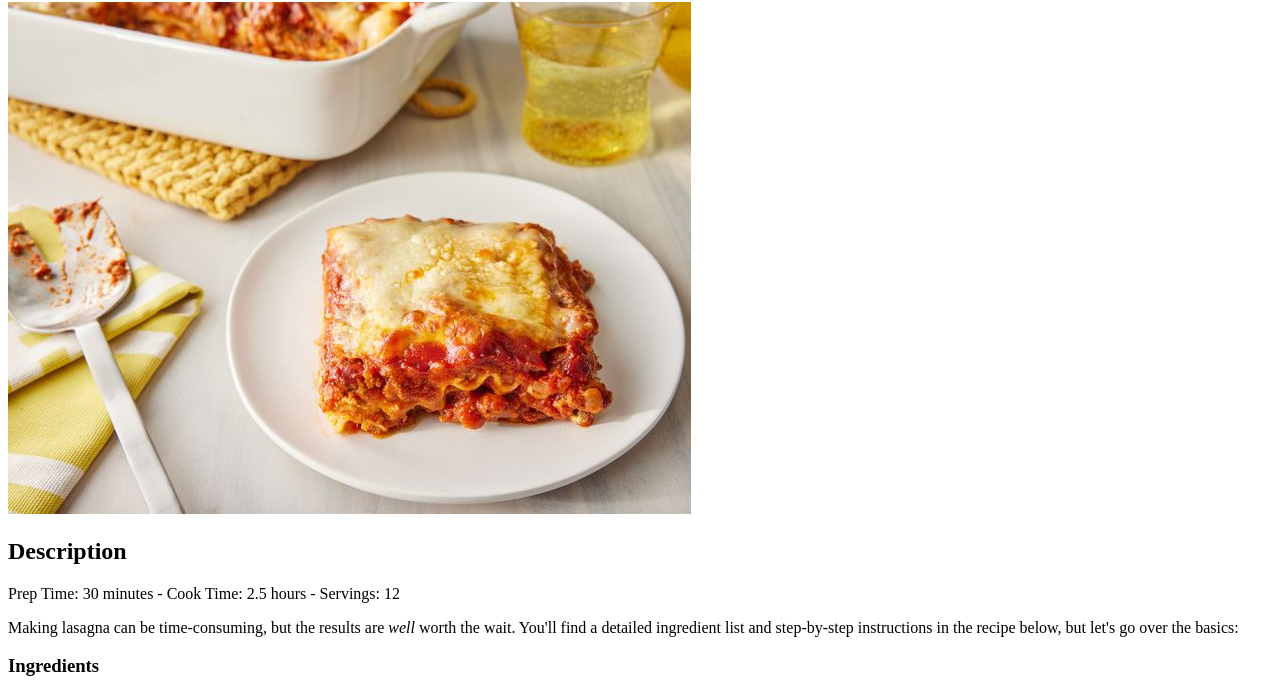
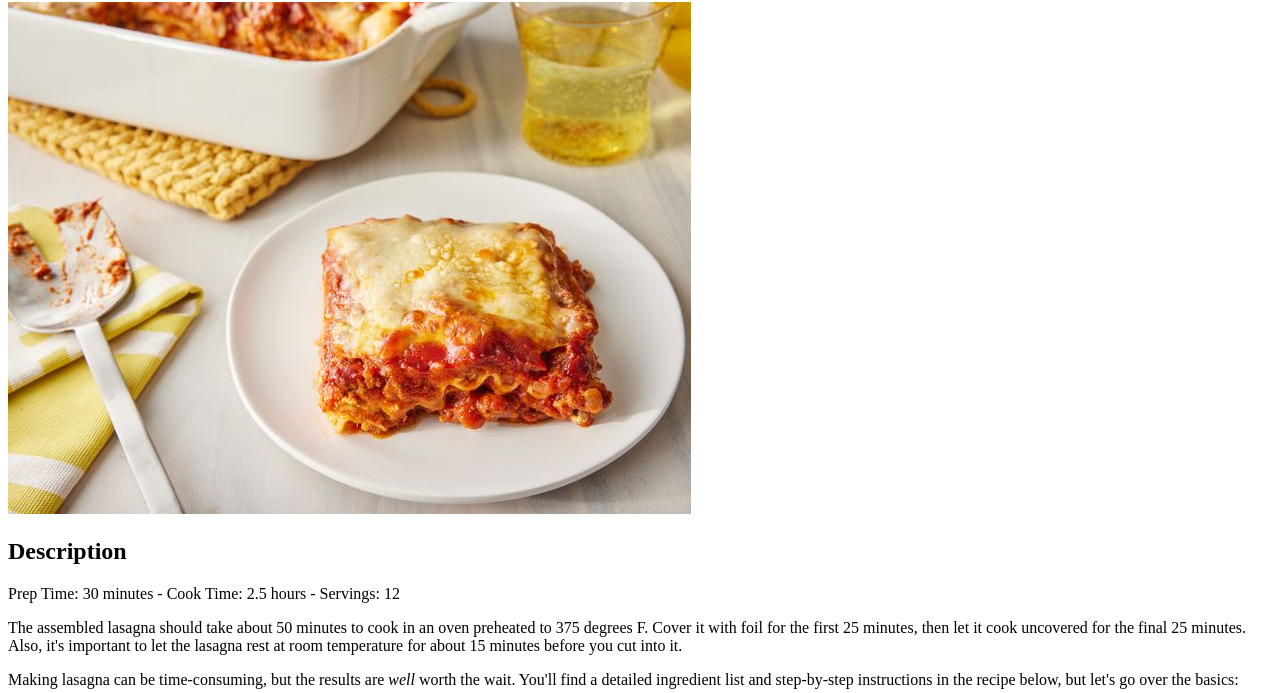
Before and after one commit to keyman015/odin-recipes, a plain HTML site: page recipes/lasagna.html in a window 1280 px wide. Shown: the part 78-771 px from the top of the page. Drawn offline with Linux system fonts and the light colour scheme.

Commit message:
Update description of lasagna recipe
Add another paragraph to the description for a quick overview of how
long it takes to cook with the various steps.

```diff
--- a/recipes/lasagna.html
+++ b/recipes/lasagna.html
@@ -12,6 +12,7 @@
     <h2>Description</h2>
     <p>Prep Time: 30 minutes - Cook Time: 2.5 hours - Servings: 12</p>
     <!-- <h3>This lasagna recipe takes a little work, but it is so satisfying and filling that it's worth it!</h3> -->
+    <p>The assembled lasagna should take about 50 minutes to cook in an oven preheated to 375 degrees F. Cover it with foil for the first 25 minutes, then let it cook uncovered for the final 25 minutes. Also, it's important to let the lasagna rest at room temperature for about 15 minutes before you cut into it.</p>
     <p>Making lasagna can be time-consuming, but the results are <em>well</em> worth the wait. You'll find a detailed ingredient list and step-by-step instructions in the recipe below, but let's go over the basics: </p>
 
     <!-- This part is not specific. It may work for another section before any specifics
```
